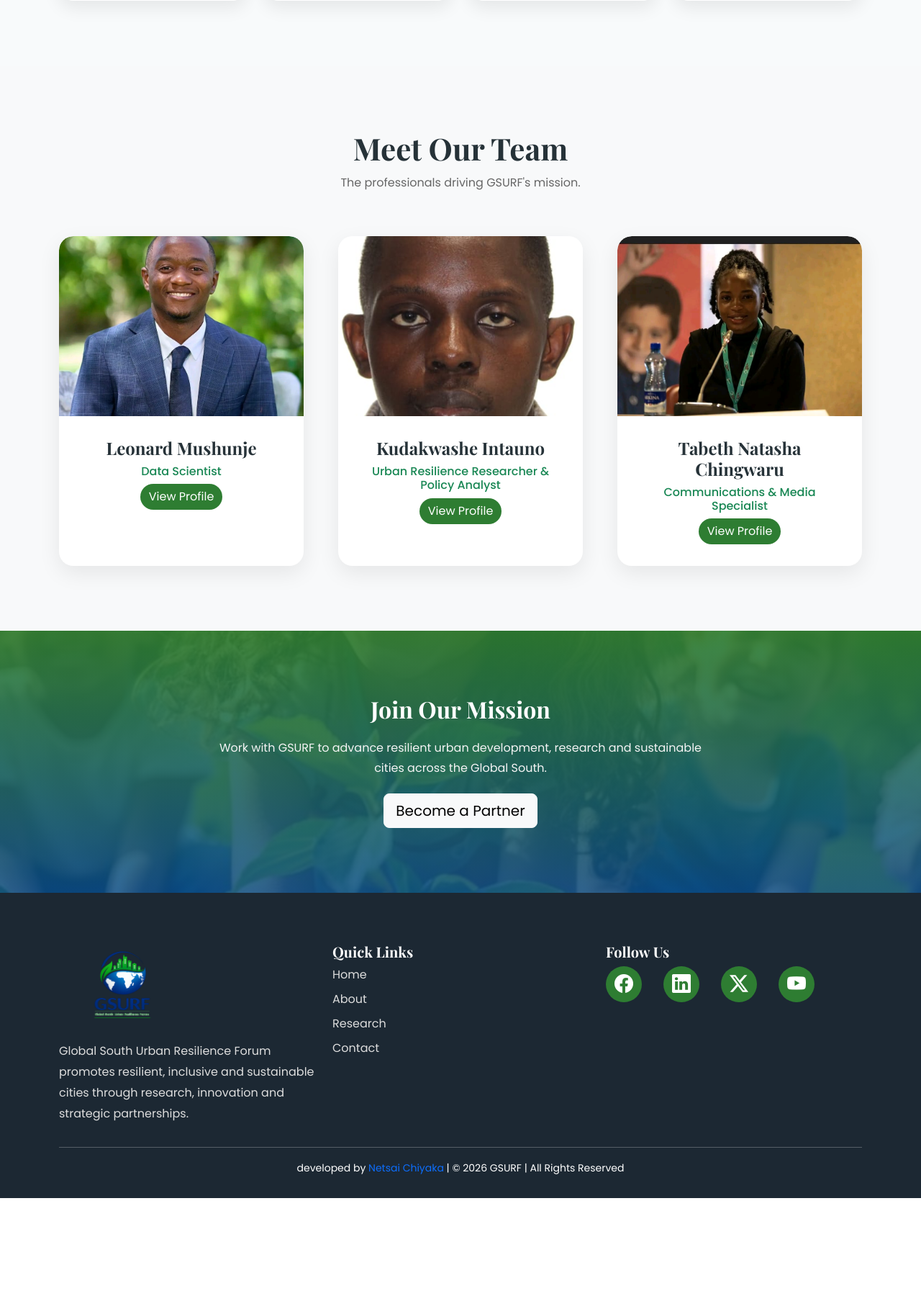
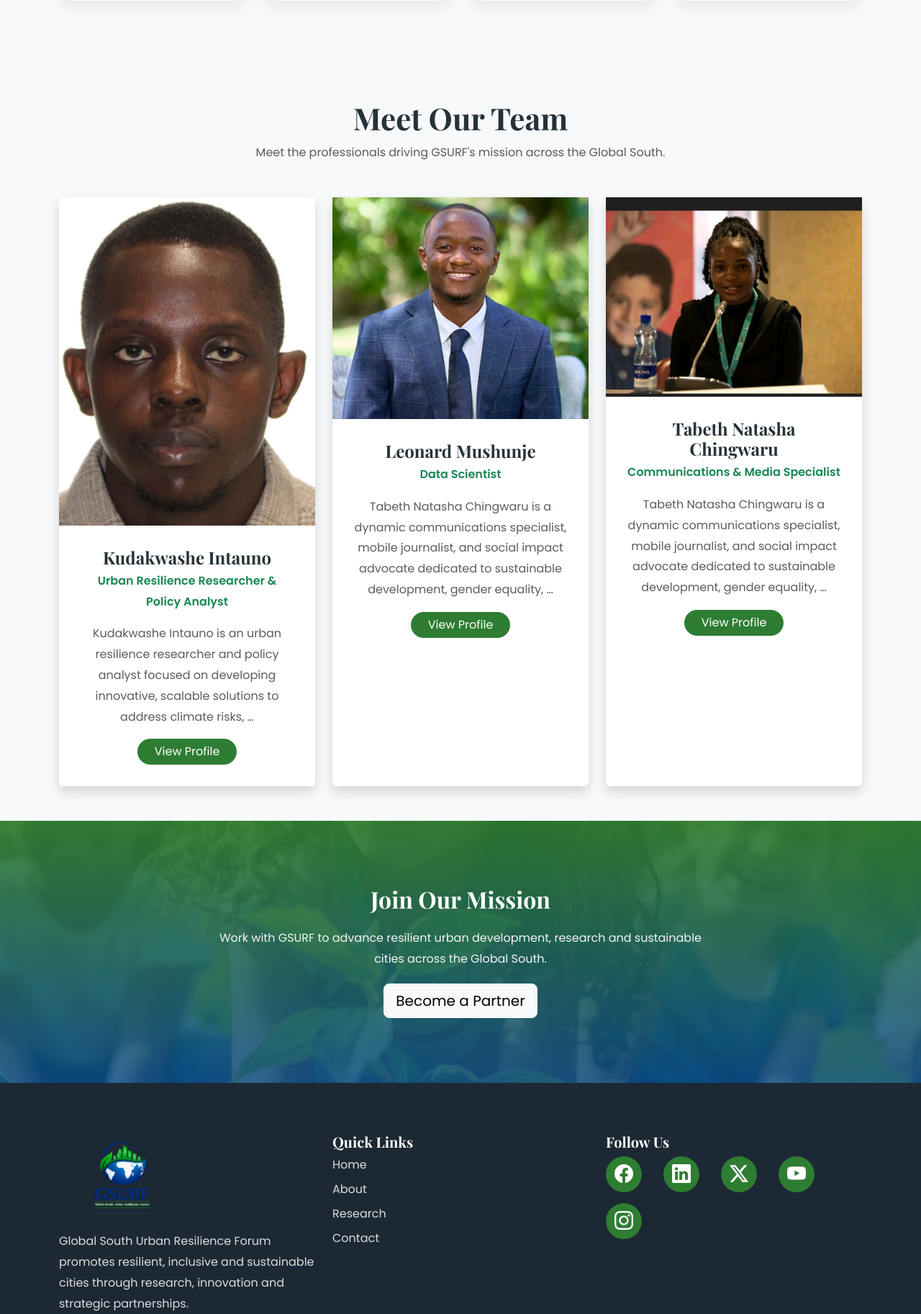
Before and after one commit to madzimai/gsurf-website, a Django app: page /about/ in a window 1280 px wide. Shown: the part 2818-4643 px from the top of the page at 72% size. Before the commit the page ends 4482 px from the top, so only its background shows below. Run offline with Django 5.2, Linux system fonts and the light colour scheme; data comes from the database, SQL or seed files in the repository; both versions use the stored data as it was after the commit; some libraries are stand-ins or nearby versions.

Commit message:
fix my team display issues

```diff
--- a/config/settings.py
+++ b/config/settings.py
@@ -44,6 +44,7 @@ INSTALLED_APPS = [
     'django.contrib.messages',
     'django.contrib.staticfiles',
     'django.contrib.sitemaps',
+     'ckeditor',
 ]
 
 MIDDLEWARE = [
--- a/core/models.py
+++ b/core/models.py
@@ -1,5 +1,5 @@
 from django.db import models
-
+from ckeditor.fields import RichTextField
 
 class Research(models.Model):
 
@@ -24,6 +24,9 @@ class Research(models.Model):
         return self.title
 
 
+from django.db import models
+
+
 class TeamMember(models.Model):
 
     name = models.CharField(
@@ -31,10 +34,12 @@ class TeamMember(models.Model):
     )
 
     position = models.CharField(
-        max_length=100
+        max_length=150
     )
 
-    biography = models.TextField()
+    biography = models.TextField(
+        help_text="Supports paragraphs. Use separate fields below for links."
+    )
 
     photo = models.ImageField(
         upload_to="team/",
@@ -42,14 +47,63 @@ class TeamMember(models.Model):
         null=True
     )
 
+    email = models.EmailField(
+        blank=True
+    )
+
+    phone = models.CharField(
+        max_length=20,
+        blank=True
+    )
+
+    linkedin = models.URLField(
+        blank=True,
+        verbose_name="LinkedIn Profile"
+    )
+
+    google_scholar = models.URLField(
+        blank=True,
+        verbose_name="Google Scholar"
+    )
+
+    researchgate = models.URLField(
+        blank=True,
+        verbose_name="ResearchGate"
+    )
+
+    orcid = models.URLField(
+        blank=True,
+        verbose_name="ORCID"
+    )
+
+    website = models.URLField(
+        blank=True,
+        verbose_name="Personal Website"
+    )
+
+    expertise = models.CharField(
+        max_length=255,
+        blank=True,
+        help_text="Example: Urban Planning, Climate Change, GIS"
+    )
+
+    display_order = models.PositiveIntegerField(
+        default=0
+    )
+
+    is_active = models.BooleanField(
+        default=True
+    )
+
     created_at = models.DateTimeField(
         auto_now_add=True
     )
 
+    class Meta:
+        ordering = ["display_order", "name"]
+
     def __str__(self):
-        return self.name
-
-
+        return f"{self.name} - {self.position}"
 class Service(models.Model):
 
     title = models.CharField(
--- a/templates/about.html
+++ b/templates/about.html
@@ -293,65 +293,54 @@ Creating resilient cities for future generations.
 
 <!-- ================= TEAM ================= -->
 
-<section class="bg-light">
+<section class="py-5 bg-light">
 
     <div class="container">
 
-<div class="section-title">
+        <div class="section-title text-center mb-5">
 
-<h2>
+            <h2>Meet Our Team</h2>
 
-Meet Our Team
-
-</h2>
-
-<p>
-
-The professionals driving GSURF's mission.
-
+            <p class="text-muted">
+                Meet the professionals driving GSURF's mission across the Global South.
             </p>
 
         </div>
 
-<div class="row g-5">
+        <div class="row g-4 justify-content-center">
 
             {% for member in team %}
 
-<div class="col-lg-4 col-md-6">
+            <div class="col-xl-4 col-lg-4 col-md-6">
 
-<div class="focus-card " style="height: 100%;">
+                <div class="card team-card h-100 border-0 shadow">
 
                     {% if member.photo %}
-
                         <img src="{{ member.photo.url }}"
-class="service-img"
+                             class="team-photo"
                              alt="{{ member.name }}">
-
                     {% else %}
-
                         <img src="{% static 'images/research.jpeg' %}"
-class="service-img"
+                             class="team-photo"
                              alt="{{ member.name }}">
-
                     {% endif %}
 
                     <div class="card-body text-center">
 
-<h4>
-
+                        <h4 class="fw-bold mb-1">
                             {{ member.name }}
-
                         </h4>
 
-<h6 class="text-success">
+                        <p class="text-success fw-semibold mb-3">
+                            {{ member.position }}
+                        </p>
 
-{{ member.position }}
-
-</h6>
+                        <p class="text-muted">
+                            {{ member.biography|truncatewords:20 }}
+                        </p>
 
                         <a href="{% url 'team_detail' member.id %}"
-
-class="btn btn-success">
+                           class="btn btn-success rounded-pill px-4">
 
                             View Profile
 
@@ -367,11 +356,7 @@ View Profile
 
             <div class="col-12 text-center">
 
-<h4>
-
-Our team profiles will be available soon.
-
-</h4>
+                <h4>No team members available.</h4>
 
             </div>
 
@@ -382,8 +367,6 @@ Our team profiles will be available soon.
     </div>
 
 </section>
-
-
 
 <!-- ================= CTA ================= -->
 
--- a/templates/base.html
+++ b/templates/base.html
@@ -114,12 +114,7 @@ content="{% static 'images/gsurflogo.png' %}">
                 <img src="{% static 'images/gsurflogo.png' %}" alt="GSURF Logo" class="logo">
 
             </a>
-
-
-
             <button class="navbar-toggler" type="button" data-bs-toggle="collapse" data-bs-target="#navbarNav">
-
-
                 <span class="navbar-toggler-icon"></span>
 
             </button>
@@ -266,13 +261,7 @@ content="{% static 'images/gsurflogo.png' %}">
 
 
                 </div>
-
-
-
-
-
                 <div class="col-lg-4">
-
 
                     <h5>
                         Quick Links
@@ -330,13 +319,17 @@ content="{% static 'images/gsurflogo.png' %}">
                             <i class="bi bi-linkedin"></i>
                         </a>
 
-                        <a href="#">
+                        <a href="https://x.com/KIntauno">
                             <i class="bi bi-twitter-x"></i>
                         </a>
 
 
                         <a href=" https://www.youtube.com/@GSURForum">
                             <i class="bi bi-youtube"></i>
+                        </a>
+
+                         <a href="https://www.instagram.com/gsurf_global?igsh=cngwcW4zOHp6NXRs ">
+                            <i class="bi bi-instagram"></i>
                         </a>
 
                     </div>
```
Also changed, not shown: db.sqlite3, media/team/Kuda2.jpeg (added), media/team/Leonard.jpeg (added), media/team/Leonard2.jpeg (added), media/team/Tabeth.jpeg (added), media/team/leo2.jpeg (added), media/team/leon.jpeg (added), media/team/leon_eBMDTUc.jpeg (added), media/team/profile.jpeg (added), static/images/Kuda.jpeg (added), static/images/Leonard.jpeg (added), static/images/Tabeth.jpeg (added), 3 other files. Lines whose indentation alone changed are shown as unchanged.
